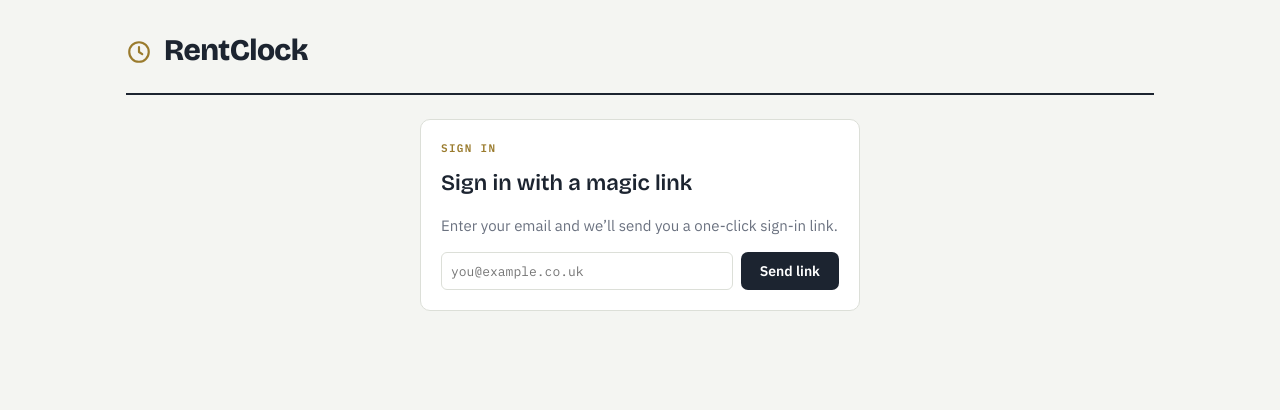
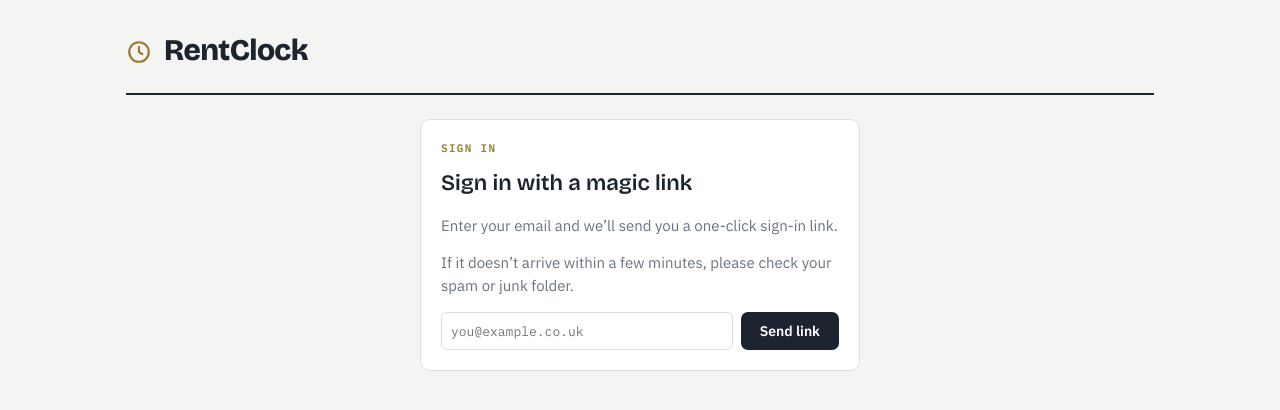
Before and after one commit to baroli77/RentClock, a Next.js app: page /login in a window 1280 px wide. Shown: the top 410 px of the page. Built offline with nearby package versions, Linux system fonts and the light colour scheme; no server answers.

Commit message:
Mention spam folder for magic-link emails

```diff
--- a/app/login/page.js
+++ b/app/login/page.js
@@ -55,6 +55,9 @@ export default function Login() {
           <>
             <h2>Sign in with a magic link</h2>
             <p>Enter your email and we&rsquo;ll send you a one-click sign-in link.</p>
+            <p className="login-note">
+              If it doesn&rsquo;t arrive within a few minutes, please check your spam or junk folder.
+            </p>
             <div className="login-row">
               <input
                 type="email"
```
